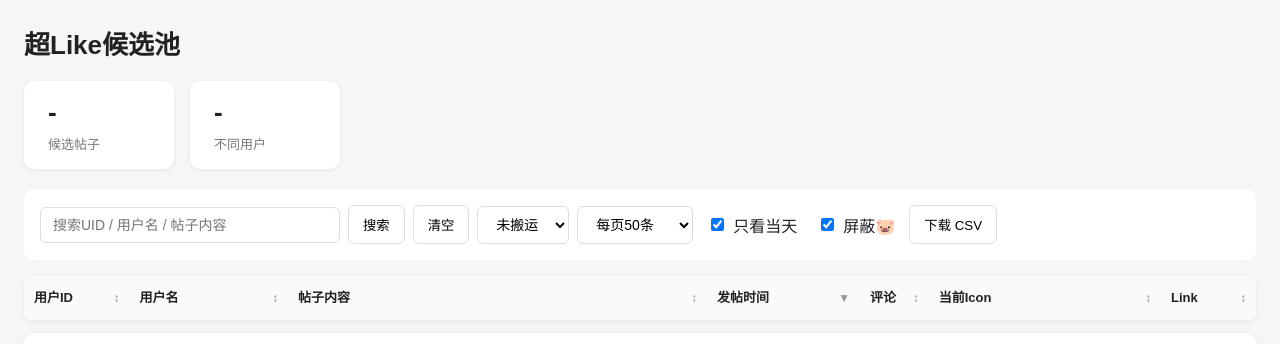
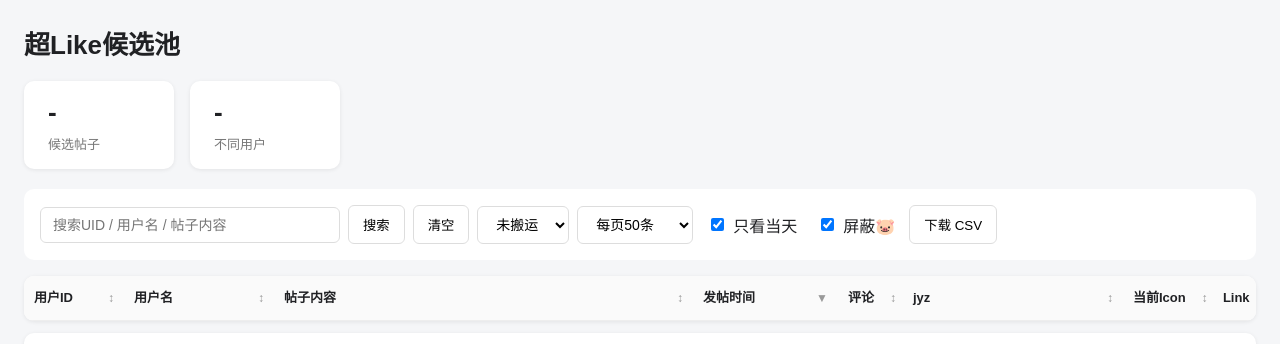
Before and after one commit to nux2333/weibo-emoji-monitor, a website: page public/superlike.html in a window 1280 px wide. Shown: the top 344 px of the page. Drawn offline with Linux system fonts and the light colour scheme; no server answers.

Commit message:
Show jyz experience column on SuperLike page

```diff
--- a/public/superlike.html
+++ b/public/superlike.html
@@ -814,6 +814,18 @@
 
           <th
             class="sortable"
+            data-sort-key="experience_7d"
+            onclick="sortBy('experience_7d')"
+            title="点击切换排序"
+          >
+            <div class="th-sort">
+              <span>jyz</span>
+              <span class="sort-indicator">↕</span>
+            </div>
+          </th>
+
+          <th
+            class="sortable"
             data-sort-key="icon_summary"
             onclick="sortBy('icon_summary')"
             title="点击切换排序"
```
